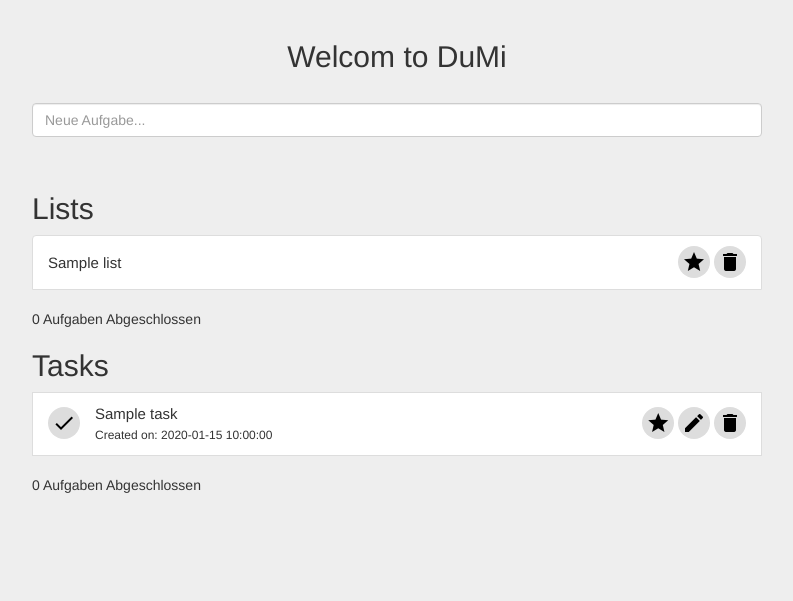
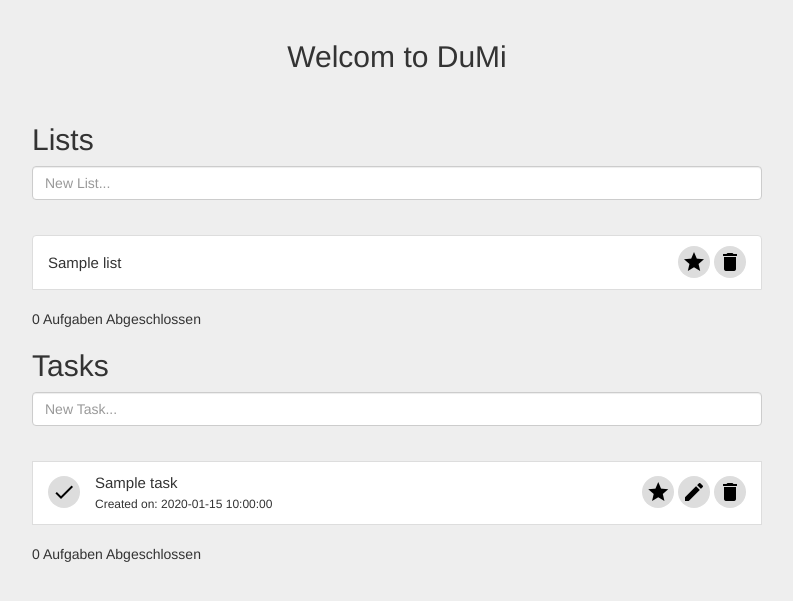
Before and after one commit to Yusef28/todoskeleton, a Flask app: page /dashboard in a window 1280 px wide. Shown: the part 52-653 px from the top of the page, without its empty margins (243-1036 px from the left). Run offline with Flask 2, Linux system fonts and the light colour scheme; the visitor is signed in with stand-in values (Sample User, id 1); tables that the repository leaves empty hold one stand-in row (values such as "Sample post"); some libraries are stand-ins or nearby versions.

Commit message:
es CRD fur list und aufaben

```diff
--- a/routes.py
+++ b/routes.py
@@ -134,14 +134,17 @@ def benutzer_listen(id):
 
 #C
 @app.route("/list_create", methods=('GET', 'POST'))
-def list_create(title, id):
+def list_create():
 
-	user = User.query.get(id)
-	liste = List(title=title, parent_user=id)
-	db.session.add(liste)
-	db.session.commit()
+	if request.method == 'POST':
 
-	return 'List *'+liste.title+'* for user *'+user.name+'* created!'
+		list = List(title=request.form['new_list'], parent_user=session['user_id'])
+		db.session.add(list)
+		db.session.commit()
+
+		print('List *'+list.title+'* for user with id: *'+str(session['user_id'])+'* created!')
+
+	return redirect(url_for('dashboard'))
 
 #R
 @app.route("/liste_lesen")
@@ -323,21 +326,12 @@ def login():
 
 #Diese funktioniert als ein schiene HTML Datei
 #Post schickt data zu dasselb funktion zuruck
-@app.route("/dashboard", methods=('GET', 'POST'))
-def dashboard():
-
-
-
-	#render_template('auth/login.html')
-	#print(f"Hallo wieder {user.name}")
-	#print("Was wollen sie heute Nacht tun?")
-	#print("hier sind seinem listen...")
-	#print("")
-	#listen = List.query.filter(parent_user=user.id)
 
 
 
 
+@app.route("/dashboard", methods=("GET", "POST"))
+def dashboard():
 
 	#for current list I have some options
 	#1. make default un-deletable and if you delete current list, default becomes current list
@@ -350,11 +344,8 @@ def dashboard():
 
 	#The easiest method (fewest lines of code) is just make default un deletable and
 	#if you delete the current list then default becomes current list(again). Catch the ball as it falls.
-
-
-
 	#print(f"current list is {current_list.title}")
-
+	print("was?")
 	if request.method == 'POST':
 		print('hit')
 		user = user_read(session['user_id'])
--- a/templates/list/dashboard.html
+++ b/templates/list/dashboard.html
@@ -6,20 +6,21 @@
 
   <h2 class="list-title">Welcom to DuMi</h2>
     <br>
-	<div class="form-group">
 
-		<form action="." method="POST">
 
-			<input name="new_task" id="new_task" type="text" class="form-control" placeholder="Neue Aufgabe...">
+
+		<h2>Lists</h2>
+		<div class="form-group">
+
+		<form action="{{ url_for('list_create') }}" method="POST">
+
+			<input name="new_list" id="new_list" type="text" class="form-control" placeholder="New List...">
 
 		</form>
 
 	</div>
 
 	<br>
-
-
-		<h2>Lists</h2>
   <ul class="list-group">
 
 	{% for list in lists %}
@@ -39,7 +40,17 @@
 
   <ul class="list-group">
 	<h2>Tasks</h2>
+	<div class="form-group">
 
+		<form action="{{ url_for('dashboard') }}" method="POST">
+
+			<input name="new_task" id="new_task" type="text" class="form-control" placeholder="New Task...">
+
+		</form>
+
+	</div>
+
+	<br>
 	{% for task in tasks %}
     <li class="list-group-item">
 	<div class="links-seite">
```
